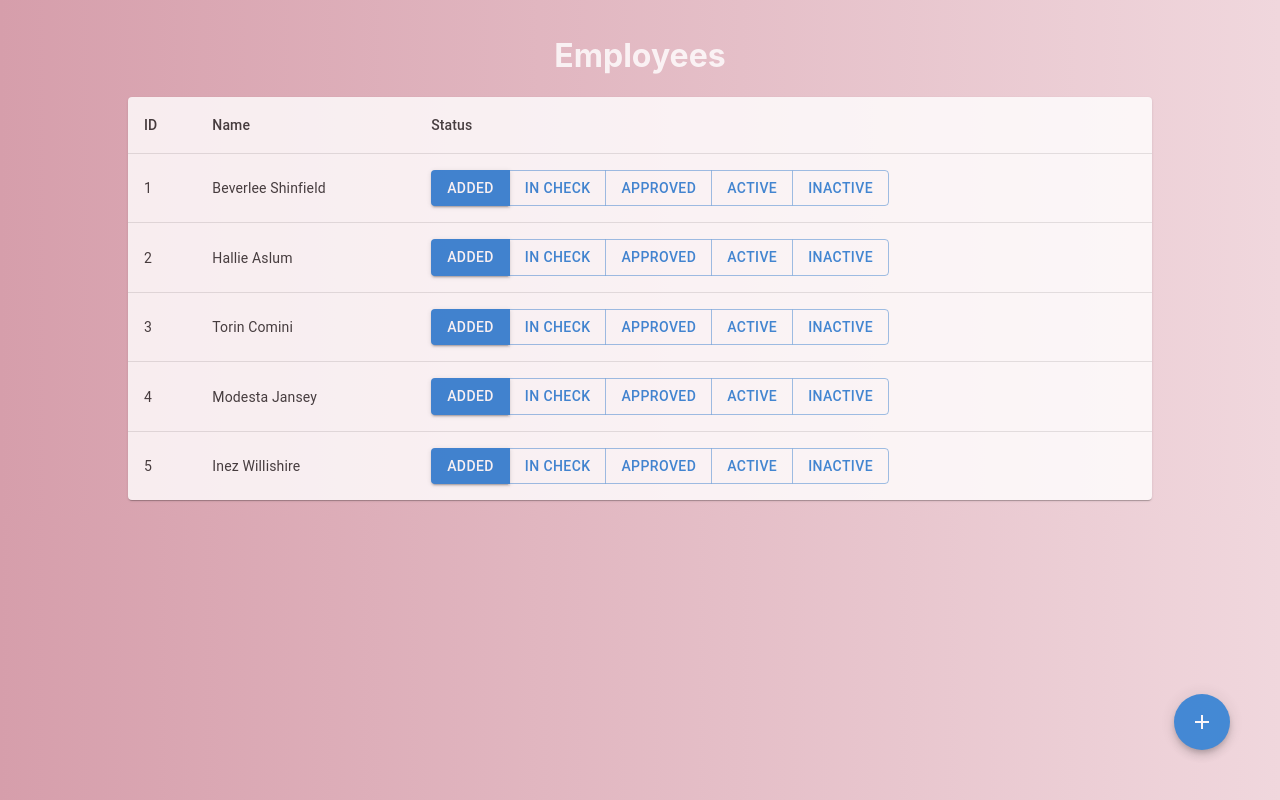
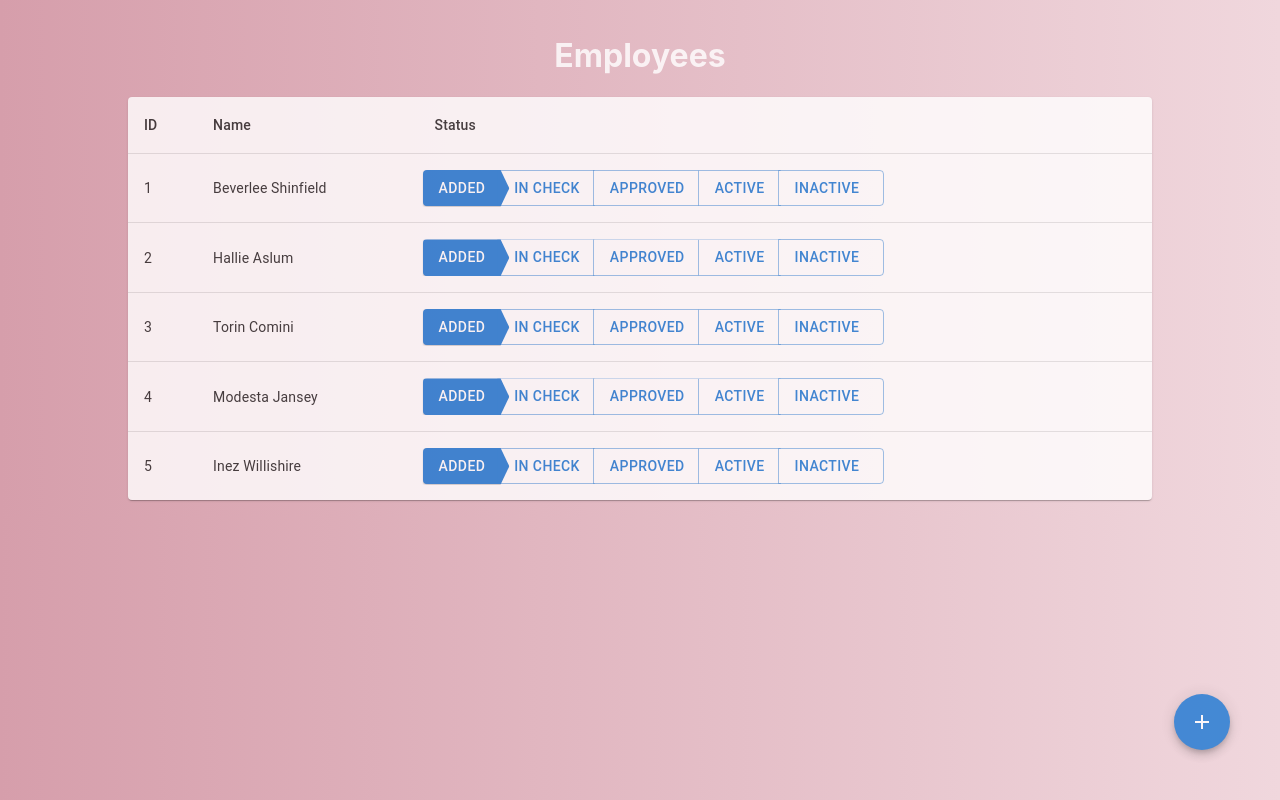
Before and after one commit to LucyVeron/employee-mgmt-system, a React (Create React App) app in the folder employee-mgmt/: page / in a window 1280 px wide. Built offline with nearby package versions, Linux system fonts and the light colour scheme.

Commit message:
status arrow styling

```diff
--- a/employee-mgmt/src/App.scss
+++ b/employee-mgmt/src/App.scss
@@ -14,6 +14,15 @@ body {
     bottom: 50px;
     right: 50px;
   }
+  &-status:not(:last-child),
+  &-status:last-child {
+    margin-left: -12px !important;
+    padding-left: 16px !important;
+    padding-right: 24px !important;
+  }
+  &-status:not(:last-child) {
+    clip-path: polygon(0% 0%, 90% 0%, 100% 50%, 90% 100%, 0% 100%);
+  }
 }
 
 @media only screen and (max-width: 700px) {
--- a/employee-mgmt/src/components/Status.tsx
+++ b/employee-mgmt/src/components/Status.tsx
@@ -14,6 +14,7 @@ export default function Status(props: any) {
     <ButtonGroup>
       {labels.map((label: string, index: number) => (
         <Button
+          className="App-status"
           key={label}
           value={label}
           variant={selected === label ? "contained" : "outlined"}
```
